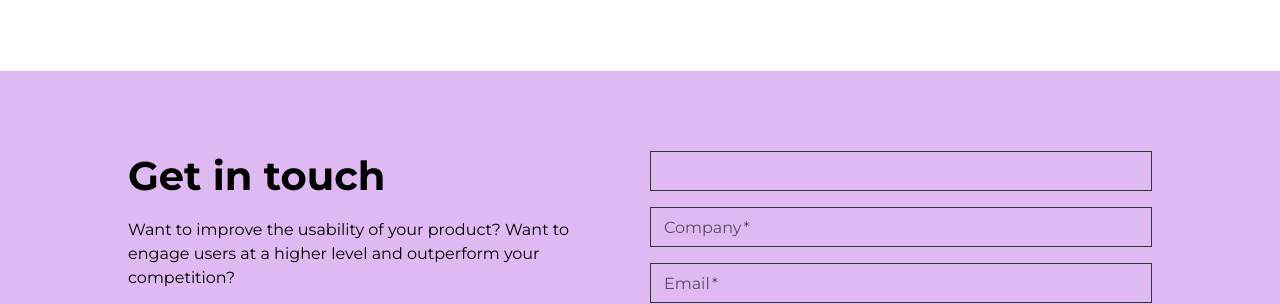
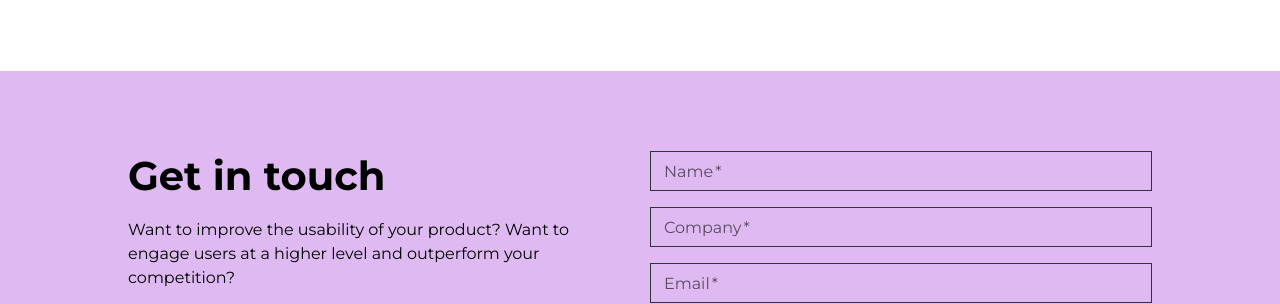
Before and after one commit to schummd/iteratio, a React (Create React App) app: page /#/ in a window 1280 px wide. Shown: the part 3533-3837 px from the top of the page. Built offline with nearby package versions, Linux system fonts and the light colour scheme.

Commit message:
form fixes

```diff
--- a/src/components/Contact.jsx
+++ b/src/components/Contact.jsx
@@ -166,6 +166,7 @@ export default function Contact () {
                   id="name"
                   name="name"
                   // label={ name === "" ? "Name" : ""}
+                  label={"Name"}
                   autoComplete="given-name"
                   error={nameError}
                   helperText={nameError ? 'Name can\'t be empty' : null}
```
